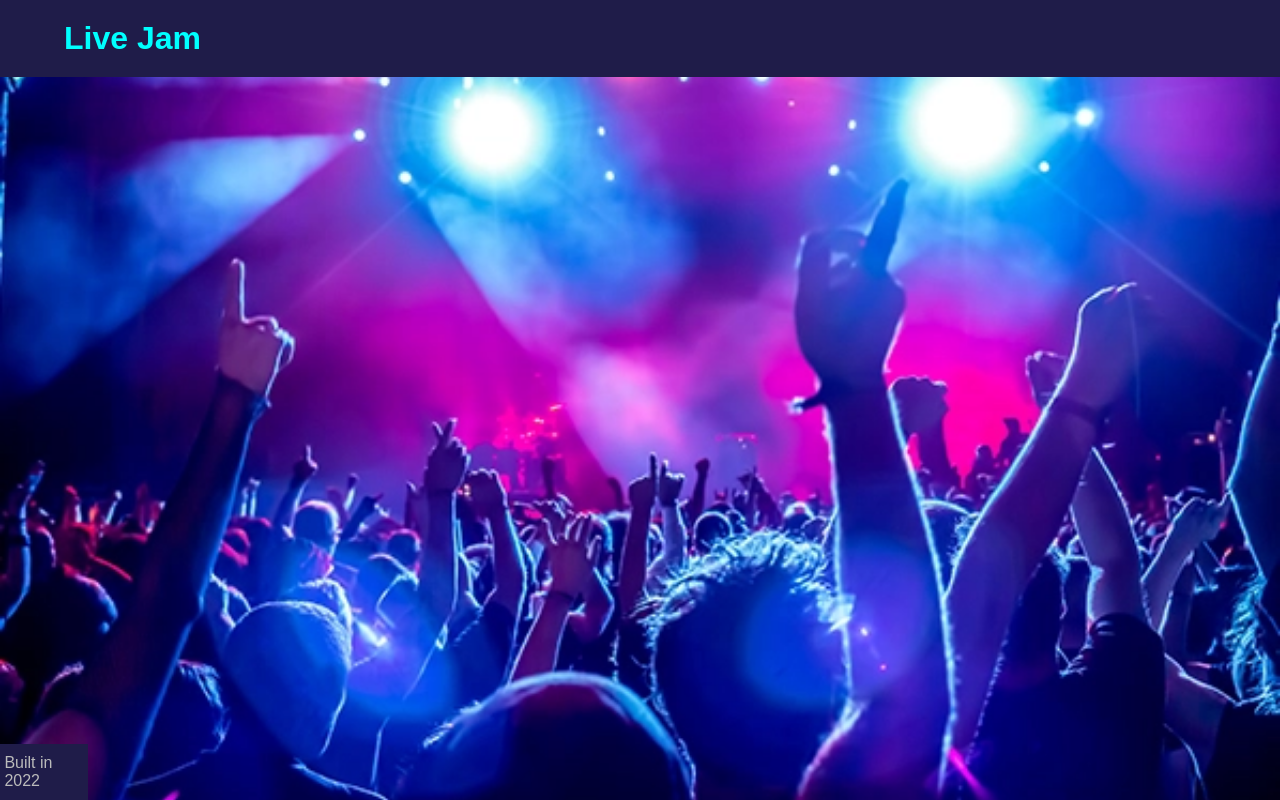
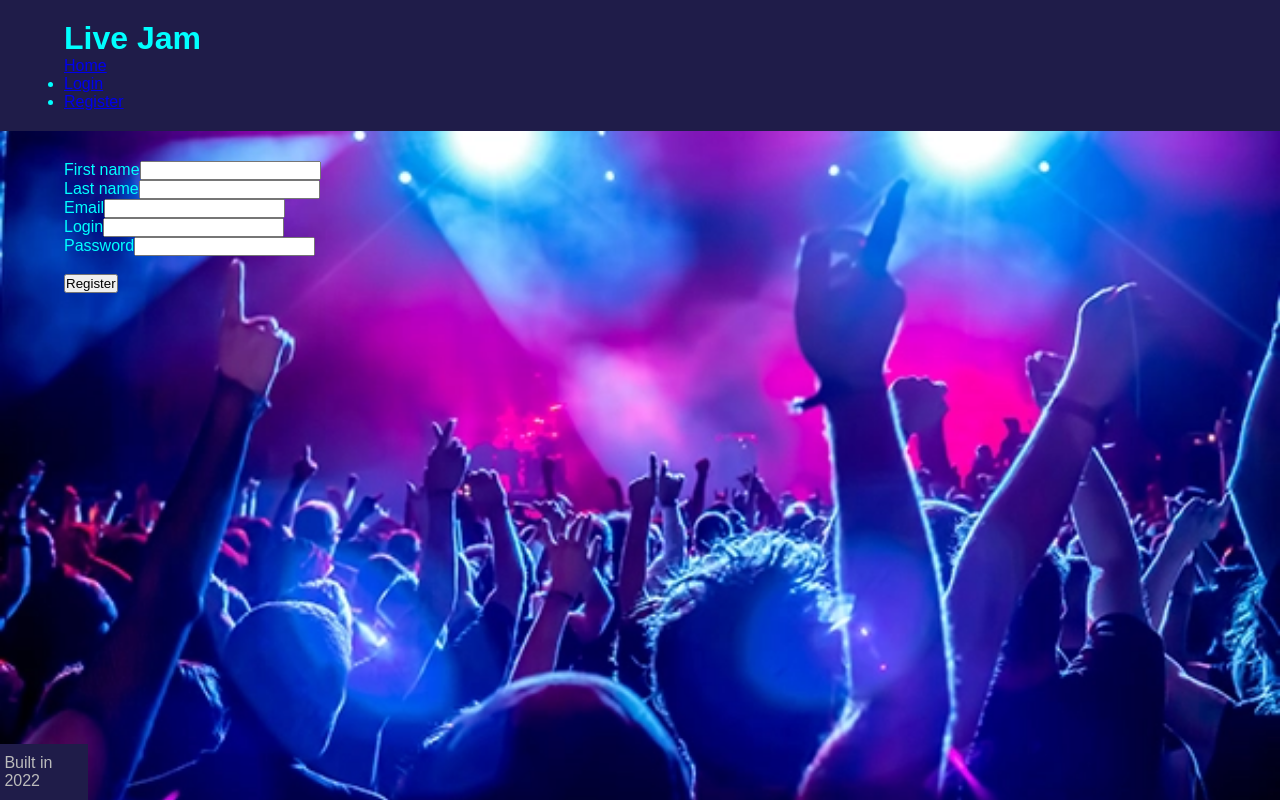
Before and after one commit to tjswinson/Live-Jam, a React (Create React App) app in the folder react-ui/: page /UserForm in a window 1280 px wide. Built offline with nearby package versions, Linux system fonts and the light colour scheme.

Commit message:
update userForm

```diff
--- a/react-ui/src/App.jsx
+++ b/react-ui/src/App.jsx
@@ -1,7 +1,13 @@
+import { useEffect } from 'react';
+import { useDispatch } from 'react-redux';
+import { setAuth } from './redux/actions';
 import {Footer, Header, Main} from './sectioning';
 
 const App = () => {
-
+  const dispatch = useDispatch()
+useEffect (()=>{
+ dispatch(setAuth())
+})
 
   return (
     <>
--- a/react-ui/src/UserForm.jsx
+++ b/react-ui/src/UserForm.jsx
@@ -23,45 +23,38 @@ return (
     <form onSubmit={handleSubmit} >
     <div className="user-field">
       <label>
-        <span>Full name</span>
-        <input onChange={handleChange} data-keyname="name" value={user.name || ''} />
+        <span>First name</span>
+        <input onChange={handleChange} data-keyname="name" value={user.fname || ''} />
       </label>
     </div>
     <div className="user-field">
       <label>
-        <span>Address</span>
-        <input onChange={handleChange} data-keyname="address" value={user.address || ''} />
+        <span>Last name</span>
+        <input onChange={handleChange} data-keyname="Last name" value={user.lname || ''} />
       </label>
     </div>
-    <div className="user-field">
-      <label>
-        <span>City</span>
-        <input onChange={handleChange} data-keyname="city" value={user.city || ''} />
-      </label>
-    </div>
-    <div className="user-field">
-      <label>
-        <span>State</span>
-        <input onChange={handleChange} data-keyname="state" value={user.state || ''} />
-      </label>
-    </div>
-    <div className="user-field">
-      <label>
-        <span>Zip Code</span>
-        <input onChange={handleChange} data-keyname="zipcode" value={user.zipcode || ''} />
-      </label>
-    </div>
-
     <div className="user-field">
       <label>
         <span>Email</span>
         <input onChange={handleChange} data-keyname="email" value={user.email || ''} />
       </label>
             </div>
+    <div className="user-field">
+      <label>
+        <span>Login</span>
+        <input onChange={handleChange} data-keyname="login" value={user.city || ''} />
+      </label>
+    </div>
+    <div className="user-field">
+      <label>
+        <span>Password</span>
+        <input onChange={handleChange} data-keyname="password" value={user.password || ''} />
+      </label>
+    </div>
 
             <br></br>
 
-            <button className="btn" type="submit">Submit</button>
+            <button className="btn" type="submit">Register</button>
     </form>
 );
 };
--- a/react-ui/src/index.jsx
+++ b/react-ui/src/index.jsx
@@ -9,9 +9,11 @@ import { BrowserRouter } from 'react-router-dom';
 
 ReactDOM.render(
   <React.StrictMode>
+    <Provider store ={store}>
     <BrowserRouter>
     <App />
     </BrowserRouter>
+    </Provider>
   </React.StrictMode>,
   document.getElementById('root')
 );
--- a/react-ui/src/redux/actionTypes.js
+++ b/react-ui/src/redux/actionTypes.js
@@ -1 +1,2 @@
 export const GET_USERNAME = 'GET_USERNAME';
+export const SET_AUTH = 'SET_AUTH';
--- a/react-ui/src/redux/actions.js
+++ b/react-ui/src/redux/actions.js
@@ -1,4 +1,4 @@
-import { GET_USERNAME } from './actionTypes';
+import { GET_USERNAME, SET_AUTH } from './actionTypes';
 
 export const updateUsername = username => {
   return {
@@ -9,3 +9,13 @@ export const updateUsername = username => {
       }
     }
   };
+  export const setAuth = () => {
+    let isLoggedIn = false
+    if (localStorage.getItem("jsonwebtoken")){
+           isLoggedIn = true
+       }
+       return{
+         type:SET_AUTH,
+         payload:isLoggedIn
+       }
+  }
--- /dev/null
+++ b/react-ui/src/redux/reducers/auth.js
@@ -0,0 +1,14 @@
+import { SET_AUTH } from '../actionTypes';
+
+const initialState = false;
+
+function authReducer(state=initialState, action) {
+    console.log(action)
+    if (action.type === SET_AUTH) {
+        console.log(action.payload)
+        return action.payload;
+    }
+    return state;
+}
+
+export default authReducer;
--- a/react-ui/src/redux/reducers/index.js
+++ b/react-ui/src/redux/reducers/index.js
@@ -1,5 +1,6 @@
 import { combineReducers } from "redux";
 import username from './username';
+import auth from './auth'
 
 
 
@@ -7,5 +8,4 @@ import username from './username';
 
 
 
-
-export default combineReducers({ username });
+export default combineReducers({ username,auth });
--- a/react-ui/src/sectioning/header.jsx
+++ b/react-ui/src/sectioning/header.jsx
@@ -1,9 +1,21 @@
+import { NavLink } from "react-router-dom";
+
+
+
 const Header = () => {
     return (
         <header>
             <div className="y-wrap">
                 <h1>Live Jam</h1>
             </div>
+               <nav className="y-wrap navs navs--justify">
+                <div><NavLink to="/">Home</NavLink></div>
+                <ul className="navs navs--items">
+                    <li><NavLink to="/Login">Login</NavLink></li>
+                     <li><NavLink to="/UserForm">Register</NavLink></li>
+                </ul>
+            </nav>
+
         </header>
     )
 };
--- a/react-ui/src/sectioning/main.jsx
+++ b/react-ui/src/sectioning/main.jsx
@@ -1,9 +1,13 @@
 import { Route, Routes, useNavigate } from 'react-router-dom';
 import Welcome from "../welcome";
 import Login from "../Login";
+import UserForm from '../UserForm';
+import { useSelector } from 'react-redux';
 
 const Main = () => {
     const navigate = useNavigate();
+const isLoggedIn = useSelector(state => state.isLoggedIn)
+
 
 
 
@@ -13,9 +17,11 @@ const Main = () => {
 
         <main>
           <div className="y-wrap">
+              {/* {`Logged in status: ${isLoggedIn.toString()}`} */}
               <Routes>
                  <Route path="/" element={<Welcome/>} />
                  <Route path='/Login' element={<Login/>} />
+                 <Route path='/UserForm' element={<UserForm/>} />
 
               </Routes>
           </div>
```
Also changed, not shown: 1 other file (tests, documents, lock files or other folders).
